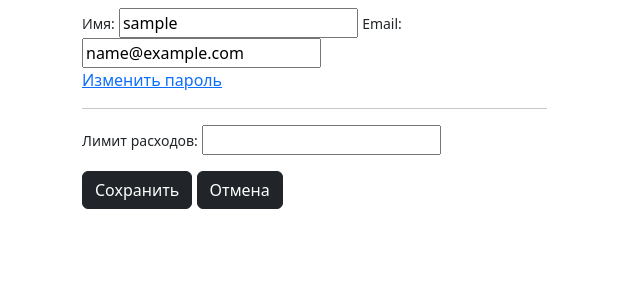
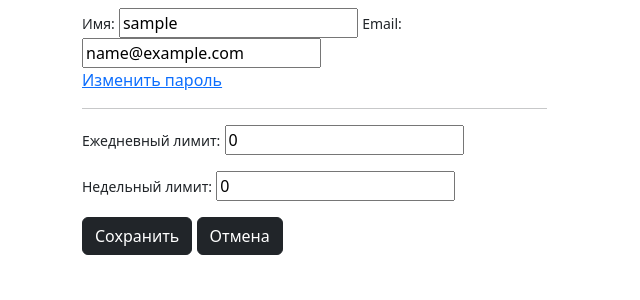
Before and after one commit to Kozorez-V/expense-tracker, a Django app: page /expense_tracker/profile/ in a window 1280 px wide. Shown: the part 56-356 px from the top of the page, without its empty margins (0-640 px from the left). Run offline with Django 4.2, Linux system fonts and the light colour scheme; the visitor is signed in with stand-in values (Sample User, id 1); some libraries are stand-ins or nearby versions.

Commit message:
creating day_limit and week_limit fields

```diff
--- a/expense_tracker/expense_tracker/admin.py
+++ b/expense_tracker/expense_tracker/admin.py
@@ -3,7 +3,7 @@ from .models import Profile, Expense, Category
 
 
 class ProfileAdmin(admin.ModelAdmin):
-    list_display = ('pk', 'user', 'limit')
+    list_display = ('pk', 'user', 'day_limit', 'week_limit')
     list_display_links = ['user']
     search_fields = ['user']
 
--- a/expense_tracker/expense_tracker/forms.py
+++ b/expense_tracker/expense_tracker/forms.py
@@ -34,11 +34,15 @@ class UpdateUserForm(forms.ModelForm):
 
 
 class UpdateProfileForm(forms.ModelForm):
-    limit = forms.IntegerField(label='Сумма лимита', widget=forms.NumberInput(attrs={'min': 0}))
+    day_limit = forms.IntegerField(label='Ежедневный лимит', widget=forms.NumberInput(attrs={'min': 0}))
+    week_limit = forms.IntegerField(label='Еженедельный лимит', widget=forms.NumberInput(attrs={'min': 0}))
 
     class Meta:
         model = Profile
-        fields = ['limit']
+        fields = [
+            'day_limit',
+            'week_limit'
+        ]
 
 
 class LoginUserForm(AuthenticationForm):
--- a/expense_tracker/expense_tracker/models.py
+++ b/expense_tracker/expense_tracker/models.py
@@ -11,14 +11,12 @@ class Profile(models.Model):
     user = models.OneToOneField(User,
                                 on_delete=models.CASCADE,
                                 primary_key=True, verbose_name='Пользователь')
-    limit = models.PositiveIntegerField(blank=True, null=True, verbose_name='Лимит')
+    day_limit = models.PositiveIntegerField(blank=False, null=False, default=0, verbose_name='Ежедневный лимит')
+    week_limit = models.PositiveIntegerField(blank=False, null=False, default=0, verbose_name='Еженедельный лимит')
 
     class Meta:
         verbose_name = 'Профили'
         verbose_name_plural = 'Профили'
-
-    def limit_flag(self):
-        return self.objects.limit > 0
 
 
 class Category(models.Model):
--- a/expense_tracker/expense_tracker/templates/expense_tracker/profile.html
+++ b/expense_tracker/expense_tracker/templates/expense_tracker/profile.html
@@ -17,7 +17,7 @@
 <div class="form-content">
     <form method="post" class="post-form">
         {% csrf_token %}
-        <div class="form-row mb-3">
+
         <div class="col-md-5">
             <div class="form-group">
                 <label class="small mb-1">Имя:</label>
@@ -27,11 +27,15 @@
             </div>
             <a href="#">Изменить пароль</a>
             <hr>
-                <div class="form-group">
-                    <label class="small mb-1">Лимит расходов:</label>
-                    {{ profile_form.limit }}
+
+            <div class="form-group mb-3">
+                <label class="small mb-1">Ежедневный лимит:</label>
+                {{ profile_form.day_limit }}
             </div>
-
+            <div class="form-group mb-3">
+                <label class="small mr-10">Недельный лимит:</label>
+                {{ profile_form.week_limit }}
+            </div>
         </div>
 </div>
 
```
Also changed, not shown: expense_tracker/expense_tracker/servers.py (+7 -4 lines), expense_tracker/expense_tracker/migrations/0043_remove_profile_limit_profile_day_limit_and_more.py (added), expense_tracker/expense_tracker/migrations/0044_alter_profile_day_limit_alter_profile_week_limit.py (added), expense_tracker/expense_tracker/migrations/0045_alter_profile_day_limit_alter_profile_week_limit.py (added). Lines whose indentation alone changed are shown as unchanged.
